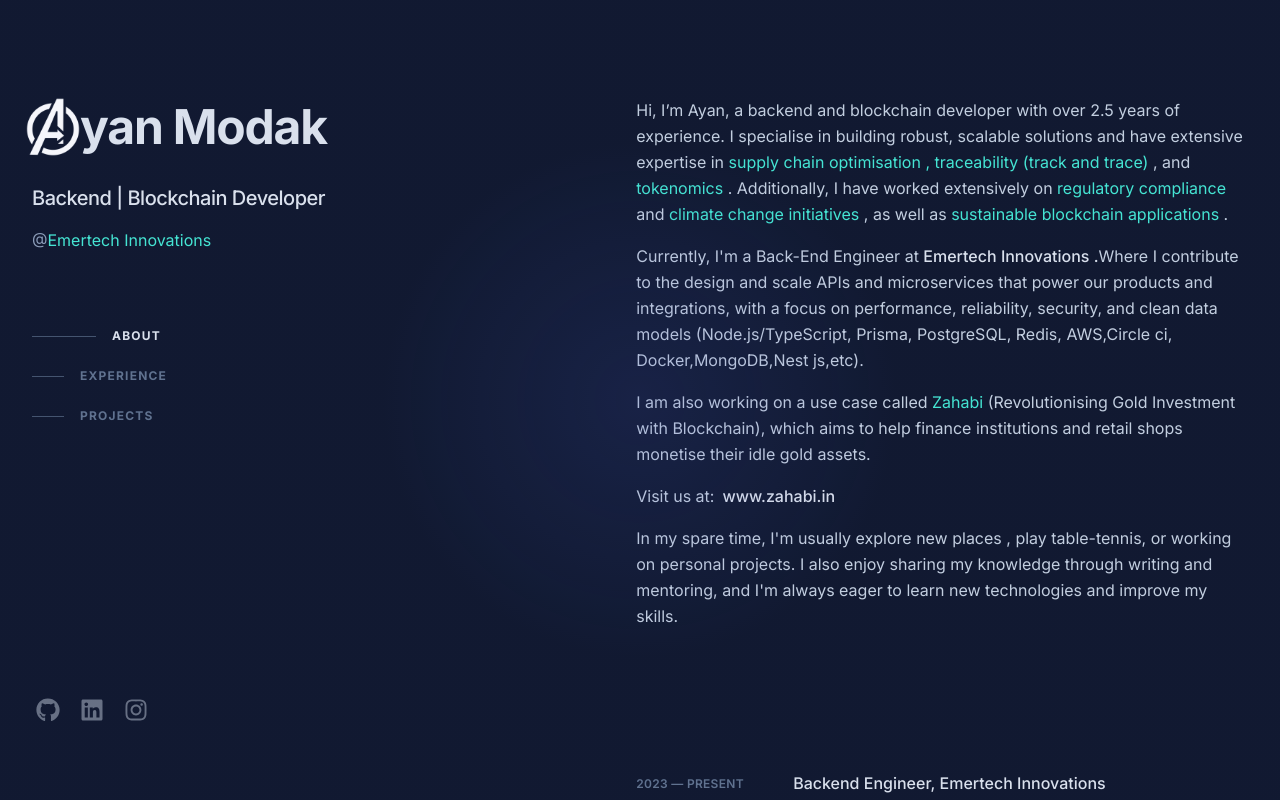
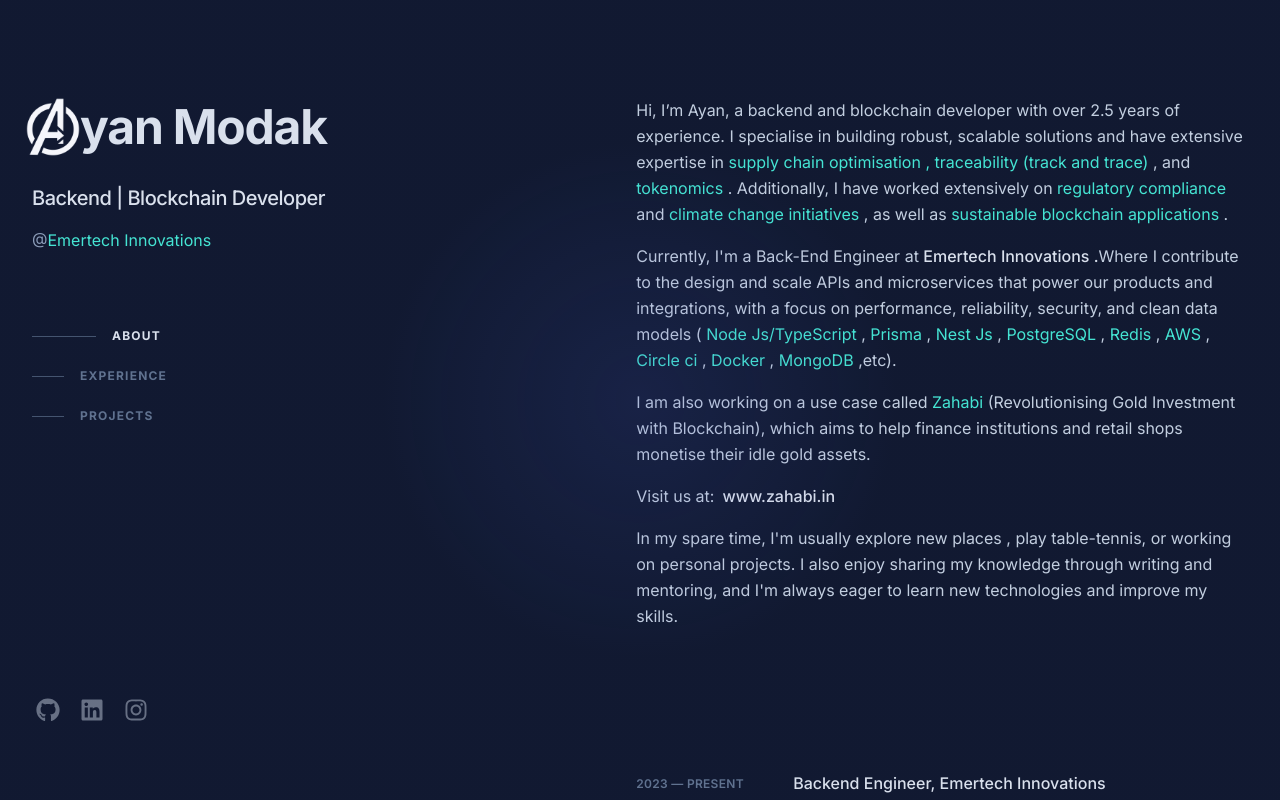
Before and after one commit to Ayan-Blufy/portfolio-v2, a Next.js app: page / in a window 1280 px wide. Shown: the top 800 px of the page. Built offline with nearby package versions, Linux system fonts and the light colour scheme.

Commit message:
add: highlighting of tech stack

```diff
--- a/components/portfolio.tsx
+++ b/components/portfolio.tsx
@@ -197,8 +197,16 @@ export default function Portfolio() {
                   Where I contribute to the design and scale APIs and
                   microservices that power our products and integrations, with a
                   focus on performance, reliability, security, and clean data
-                  models (Node.js/TypeScript, Prisma, PostgreSQL, Redis,
-                  AWS,Circle ci, Docker,MongoDB,Nest js,etc).
+                  models ({" "}
+                  <span className="text-teal-300"> Node Js/TypeScript </span>,
+                  <span className="text-teal-300"> Prisma </span>,
+                  <span className="text-teal-300"> Nest Js </span>,
+                  <span className="text-teal-300"> PostgreSQL </span>,
+                  <span className="text-teal-300"> Redis </span>,
+                  <span className="text-teal-300"> AWS </span>,
+                  <span className="text-teal-300"> Circle ci </span>,
+                  <span className="text-teal-300"> Docker </span>,
+                  <span className="text-teal-300"> MongoDB </span> ,etc).
                 </p>
                 <p className="mb-4">
                   I am also working on a use case called{" "}
@@ -449,8 +457,6 @@ export default function Portfolio() {
                     </div>
                   </li>
 
-
-
                   <li className="mb-12">
                     <div className="group relative grid gap-4 pb-1 transition-all sm:grid-cols-8 sm:gap-8 md:gap-4 lg:hover:!opacity-100 lg:group-hover/list:opacity-50">
                       <div className="absolute -inset-x-4 -inset-y-4 z-0 hidden rounded-md transition motion-reduce:transition-none lg:-inset-x-6 lg:block lg:group-hover:bg-slate-800/50 lg:group-hover:shadow-[inset_0_1px_0_0_rgba(148,163,184,0.1)] lg:group-hover:drop-shadow-lg"></div>
@@ -489,8 +495,6 @@ export default function Portfolio() {
                       />
                     </div>
                   </li>
-
-
                 </ol>
               </div>
             </section>
```
